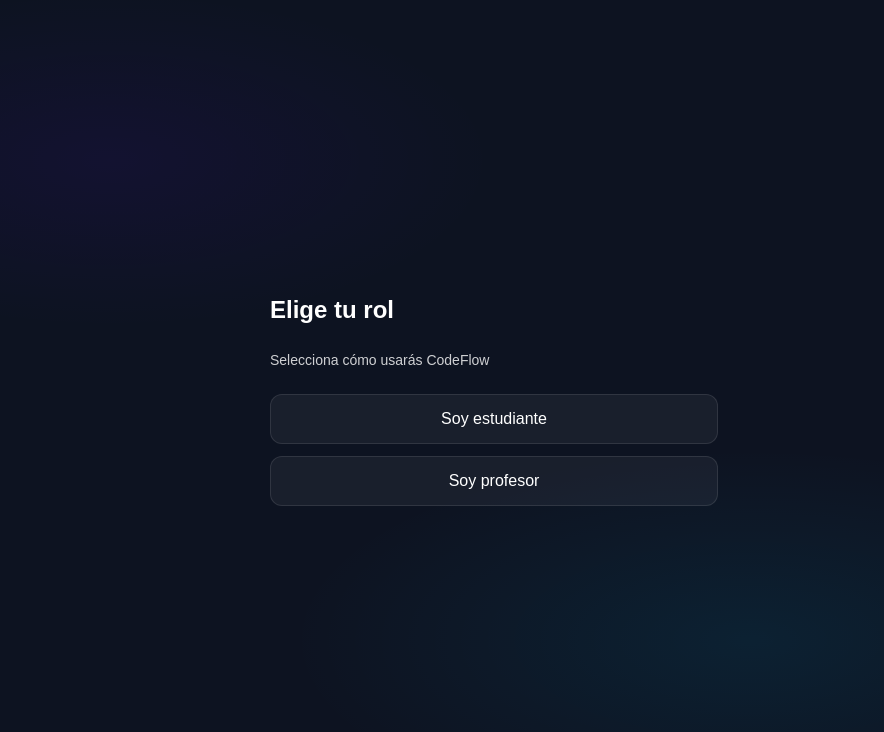
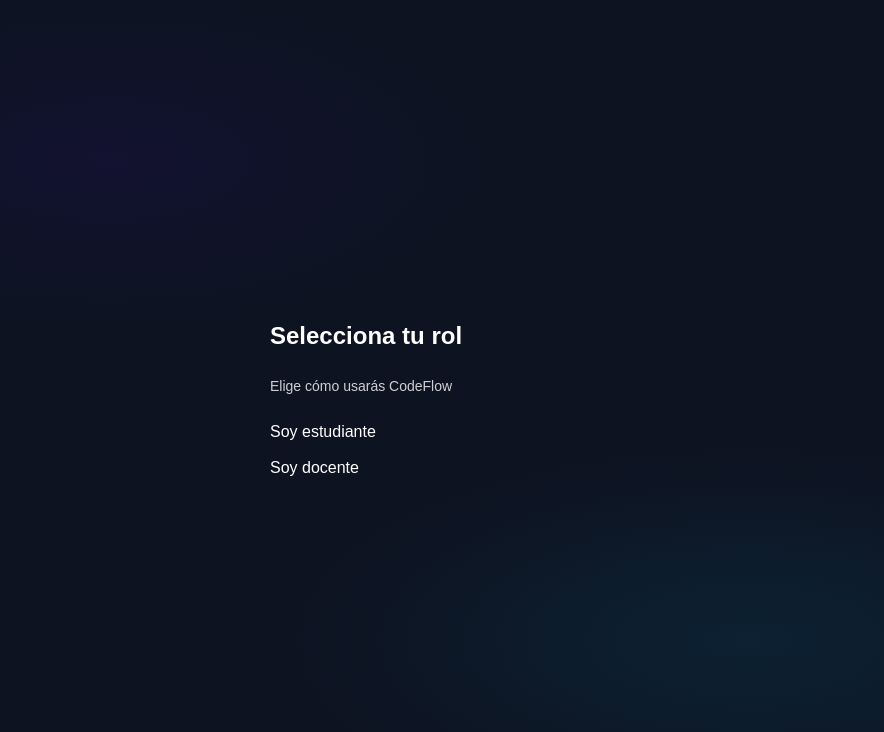
Before and after one commit to RodrigoErGarza/CodeFlow, a Next.js app: page /onboarding/role in a window 1280 px wide. Shown: the top 732 px of the page, without its empty margins (146-1030 px from the left). Built offline with nearby package versions, Linux system fonts and the light colour scheme.

Commit message:
select role

```diff
--- a/app/onboarding/google-complete/page.tsx
+++ b/app/onboarding/google-complete/page.tsx
@@ -1,35 +1,26 @@
-// app/onboarding/google-complete/page.tsx
-import { redirect } from "next/navigation";
+// app/onboarding/google-complete/route.ts
+import { NextRequest, NextResponse } from "next/server";
 import { getServerSession } from "next-auth";
 import { authOptions } from "@/lib/auth";
 import { prisma } from "@/lib/prisma";
 
-const ROLES = ["STUDENT", "TEACHER"] as const;
+export const dynamic = "force-dynamic"; // garantiza que no se cachee
 
-type Search = { role?: string | string[] };
+export async function GET(req: NextRequest) {
+  const session = await getServerSession(authOptions);
 
-export default async function GoogleCompletePage({
-  searchParams,
-}: {
-  // En Next 15 puede ser Promise
-  searchParams: Promise<Search>;
-}) {
-  const sp = await searchParams; // ← importante
-  const session = await getServerSession(authOptions);
   if (!session?.user?.id) {
-    redirect("/login");
+    return NextResponse.redirect(new URL("/login", req.url));
   }
 
-  // role puede venir como string o string[]
-  const roleParam = Array.isArray(sp.role) ? sp.role[0] : sp.role;
-  const role = (roleParam ?? "").toUpperCase();
+  const role = (req.nextUrl.searchParams.get("role") || "").toUpperCase();
 
-  if (ROLES.includes(role as any)) {
+  if (role === "STUDENT" || role === "TEACHER") {
     await prisma.user.update({
       where: { id: session.user.id },
       data: { role: role as any },
     });
   }
 
-  redirect("/dashboard");
+  return NextResponse.redirect(new URL("/dashboard", req.url));
 }
--- a/app/onboarding/role/page.tsx
+++ b/app/onboarding/role/page.tsx
@@ -1,32 +1,25 @@
-// app/onboarding/role/page.tsx
+"use client";
 import Link from "next/link";
 
 export default function RolePickerPage() {
   return (
-    <main className="min-h-dvh grid place-items-center px-6 text-white">
-      <div className="w-full max-w-md space-y-6">
-        <h1 className="text-2xl font-semibold">Elige tu rol</h1>
-        <p className="opacity-80 text-sm">
-          Selecciona cómo usarás CodeFlow
-        </p>
+    <main className="min-h-dvh grid place-items-center text-white px-6">
+      <div className="max-w-md w-full space-y-6">
+        <h1 className="text-2xl font-semibold">Selecciona tu rol</h1>
+        <p className="opacity-80 text-sm">Elige cómo usarás CodeFlow</p>
 
         <div className="grid gap-3">
           <Link
             href="/onboarding/google-complete?role=STUDENT"
-            className="w-full text-center rounded-xl border border-white/10 bg-white/5 px-4 py-3 hover:bg-white/10 transition"
-            role="button"
-            prefetch
+            className="btn"
           >
             Soy estudiante
           </Link>
-
           <Link
             href="/onboarding/google-complete?role=TEACHER"
-            className="w-full text-center rounded-xl border border-white/10 bg-white/5 px-4 py-3 hover:bg-white/10 transition"
-            role="button"
-            prefetch
+            className="btn"
           >
-            Soy profesor
+            Soy docente
           </Link>
         </div>
       </div>
```
